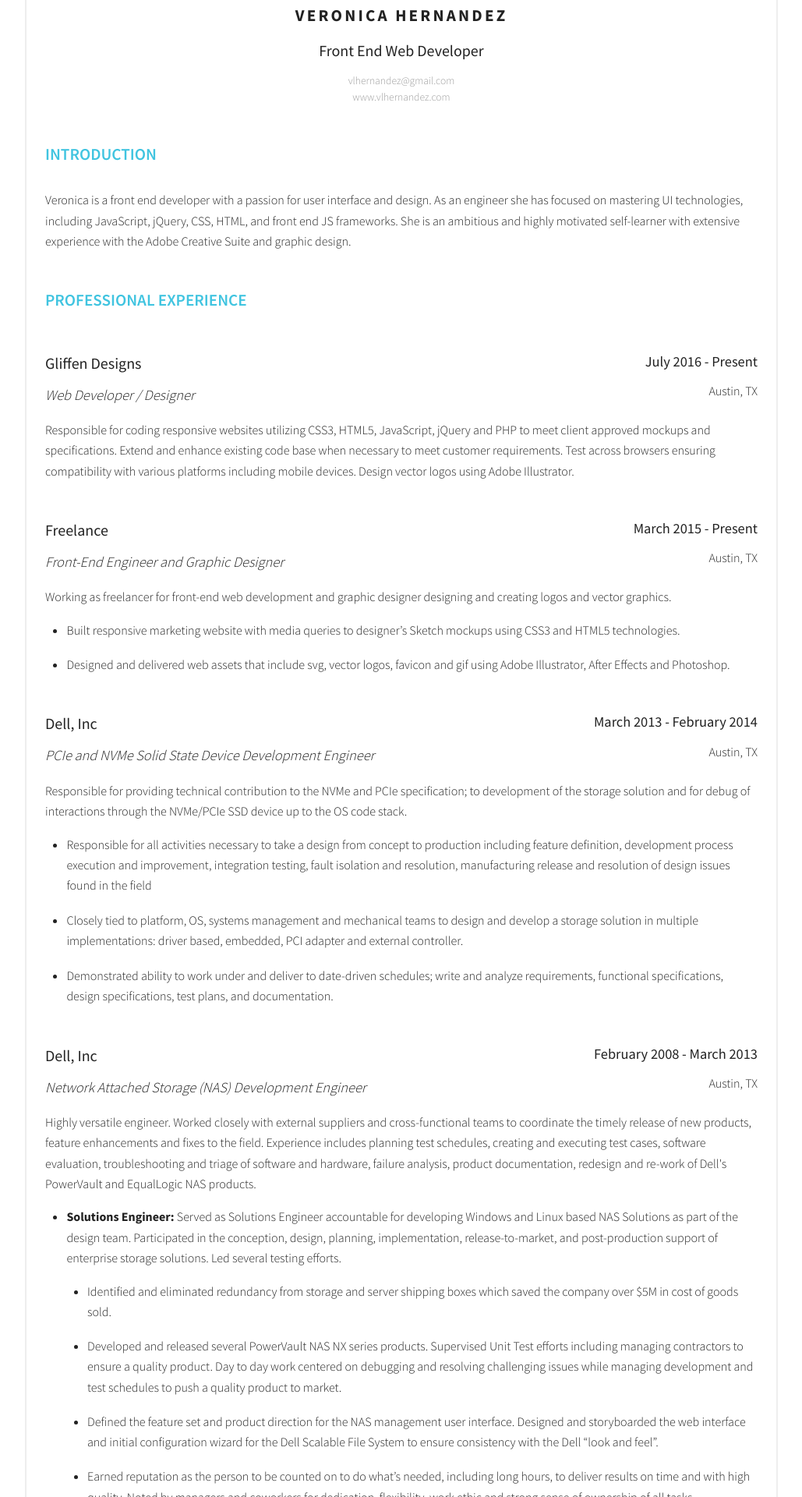
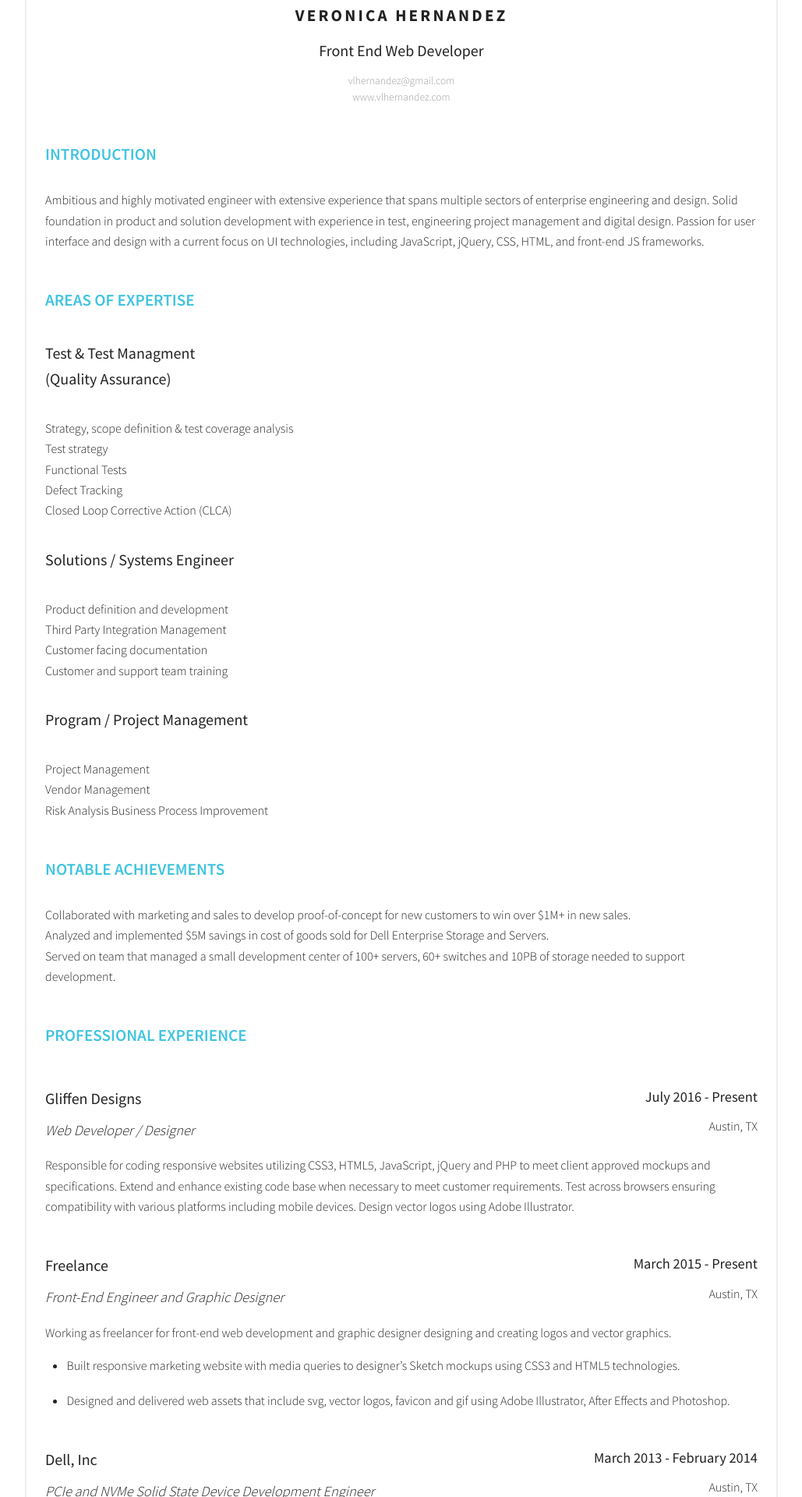
Before and after one commit to vlhernandez/vlhernandez, a Jekyll site: the page built from resume.html, in a window 1280 px wide. Shown: the part 368-2288 px from the top of the page at 78% size, without its empty margins (125-1154 px from the left). Built offline with Jekyll 4.4.1, drawn with Linux system fonts in a browser that asks for light colours; some web fonts are replaced; some of the changed text lies outside the part shown.

Commit message:
add new sections

```diff
--- a/css/my_main.css
+++ b/css/my_main.css
@@ -356,6 +356,8 @@
   }
 
   .objective h4,
+  .expertise h4,
+  .achievements h4,
   .experience h4,
   .education h4,
   .skills h4,
--- a/resume.html
+++ b/resume.html
@@ -20,7 +20,49 @@ permalink: /resume/
 
   <section class="objective">
     <h4>Introduction</h4>
-    <p>Veronica is a front end developer with a passion for user interface and design. As an engineer she has focused on mastering UI technologies, including JavaScript, jQuery, CSS, HTML, and front end JS frameworks. She is an ambitious and highly motivated self-learner with extensive experience with the Adobe Creative Suite and graphic design.</p>
+    <p>Ambitious and highly motivated engineer with extensive experience that spans multiple sectors of enterprise engineering and design. Solid foundation in product and solution development with experience in test, engineering project management and digital design. Passion for user interface and design with a current focus on UI technologies, including JavaScript, jQuery, CSS, HTML, and front-end JS frameworks.</p>
+  </section>
+
+  <section class="expertise">
+    <span class="col">
+      <h4>Areas of Expertise</h4>
+      <h5>Test &amp; Test Managment <br/> (Quality Assurance)</h5>
+      <ul>
+        <li>Strategy, scope definition &amp; test coverage analysis</li>
+        <li>Test strategy</li>
+        <li>Functional Tests</li>
+        <li>Defect Tracking</li>
+        <li>Closed Loop Corrective Action (CLCA)</li>
+      </ul>
+    </span>
+
+    <span class="col">
+      <h5>Solutions / Systems Engineer</h5>
+      <ul>
+        <li>Product definition and development</li>
+        <li>Third Party Integration Management</li>
+        <li>Customer facing documentation</li>
+        <li>Customer and support team training</li>
+      </ul>
+    </span>
+
+    <span class="col">
+      <h5>Program / Project Management</h5>
+      <ul>
+        <li>Project Management</li>
+        <li>Vendor Management</li>
+        <li>Risk Analysis Business Process Improvement</li>
+      </ul>
+    </span>
+  </section>
+
+  <section class="achievements">
+    <h4>Notable Achievements</h4>
+    <ul>
+      <li>Collaborated with marketing and sales to develop proof-of-concept for new customers to win over $1M+ in new sales.</li>
+      <li>Analyzed and implemented $5M savings in cost of goods sold for Dell Enterprise Storage and Servers.</li>
+      <li>Served on team that managed a small development center of 100+ servers, 60+ switches and 10PB of storage needed to support development.</li>
+    </ul>
   </section>
 
   <section class="experience">
@@ -261,7 +303,7 @@ permalink: /resume/
     <h5>Changing Expectations</h5>
     <p>Volunteer, In class TA</p>
     <div class="service-excerpt">
-      <p> Summer Coding Camp on CS Fundamentals, Wonder Workshop Dash Robots for Low Income, Under-served K-12 Students.</p>
+      <p> Summer Coding Camp teaching CS Fundamentals utilizing Wonder Workshop Dash Robots and Code.org for Low Income, Under-served K-12 Students.</p>
     </div>
   </section>
 
```
Also changed, not shown: other parts of resume.html (+1 -1 lines).
